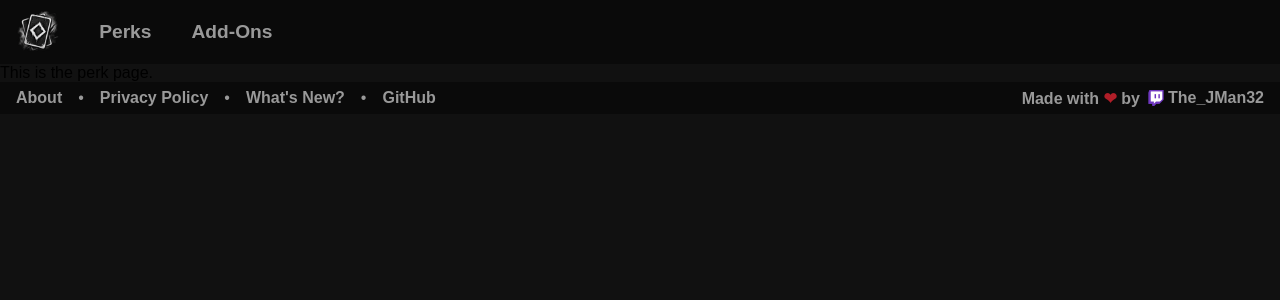
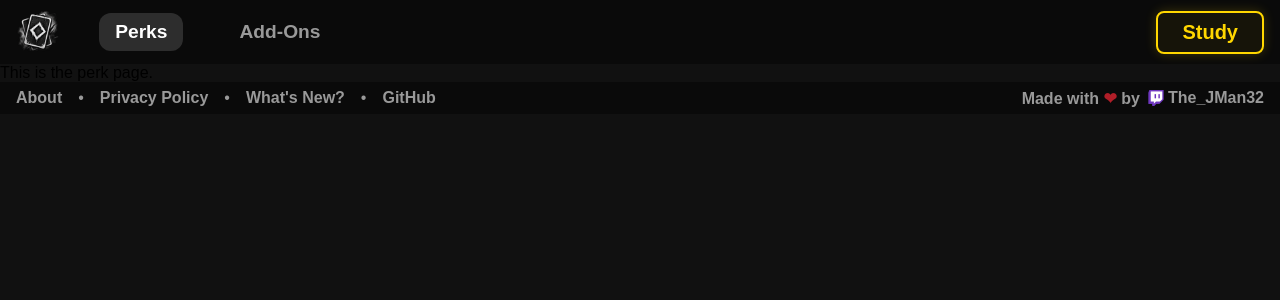
Before and after one commit to JManion32/dbd-flashcards, a Vue app in the folder site/: page /perks in a window 1280 px wide. Shown: the top 300 px of the page. Built offline with nearby package versions, Linux system fonts and the light colour scheme.

Commit message:
Added study component

```diff
--- a/site/src/components/Header.vue
+++ b/site/src/components/Header.vue
@@ -1,5 +1,6 @@
 <script setup lang="ts">
 import siteLogo from '../assets/logo-512.png';
+import StartStudyModal from '../components/modal/StartStudyModal.vue';
 </script>
 
 <template>
@@ -29,6 +30,7 @@ import siteLogo from '../assets/logo-512.png';
                 </RouterLink>
             </nav>
         </div>
+        <StartStudyModal />
     </div>
 </template>
 
@@ -81,8 +83,16 @@ import siteLogo from '../assets/logo-512.png';
     font-size: 1.2rem;
     color: var(--inactive-text);
     font-weight: 800;
+    transition: var(--site-transition);
+    padding: 0.5rem 1rem;
+    border-radius: 0.75rem;
 }
-nav-link:hover {
+.nav-link:hover {
     color: var(--standard-white);
+    background: #1a1a1a;
+}
+.nav-link.router-link-exact-active {
+    color: var(--standard-white);
+    background: #2d2d2d;
 }
 </style>
--- a/site/src/components/TestKnowledge.vue
+++ b/site/src/components/TestKnowledge.vue
@@ -1,8 +1,10 @@
-<script setup lang="ts"></script>
+<script setup lang="ts">
+import StartStudyModal from './modal/StartStudyModal.vue';
+</script>
 <template>
     <div class="test-knowledge-container">
         <h2 class="ready-header">Ready to test your knowledge?</h2>
-        <button style="margin-left: auto">Study</button>
+        <StartStudyModal />
     </div>
 </template>
 <style scoped>
--- a/site/src/components/modal/Modal.vue
+++ b/site/src/components/modal/Modal.vue
@@ -1,5 +1,5 @@
 <script setup lang="ts">
-import { onMounted, onUnmounted, watch } from 'vue';
+import { onMounted, onUnmounted } from 'vue';
 
 const props = defineProps<{
     visible: boolean;
@@ -15,43 +15,18 @@ function handleKeydown(event: KeyboardEvent) {
     }
 }
 
-function lockScroll() {
-    const scrollbarWidth = window.innerWidth - document.documentElement.clientWidth;
-
-    document.body.style.overflow = 'hidden';
-    document.body.style.paddingRight = `${scrollbarWidth}px`;
-}
-
-function unlockScroll() {
-    document.body.style.overflow = '';
-    document.body.style.paddingRight = '';
-}
-
 onMounted(() => {
     window.addEventListener('keydown', handleKeydown);
 });
 
 onUnmounted(() => {
     window.removeEventListener('keydown', handleKeydown);
-    unlockScroll();
 });
-
-watch(
-    () => props.visible,
-    (visible) => {
-        if (visible) {
-            lockScroll();
-        }
-    }
-);
 </script>
 
 <template>
     <Teleport to="body">
-        <Transition
-            :name="transition"
-            @after-leave="unlockScroll"
-        >
+        <Transition :name="transition">
             <div
                 v-if="visible"
                 class="modal-backdrop"
--- a/site/src/components/modal/StartStudyModal.vue
+++ b/site/src/components/modal/StartStudyModal.vue
@@ -0,0 +1,57 @@
+<script setup lang="ts">
+import '../../styles/footer.css';
+import '../../styles/modal.css';
+
+import { ref } from 'vue';
+import Modal from './Modal.vue';
+
+const visible = ref(false);
+</script>
+<template>
+    <button
+        class="study-btn"
+        @click="visible = true"
+    >
+        Study
+    </button>
+    <Modal
+        :visible="visible"
+        transition="fade"
+        @close="visible = false"
+    >
+        <div class="modal-content">
+            <h2>Study</h2>
+        </div>
+    </Modal>
+</template>
+<style scoped>
+.study-btn {
+    border: 2px solid var(--standard-gold);
+    border-radius: 0.5rem;
+
+    background: color-mix(in srgb, var(--standard-gold) 5%, transparent);
+
+    color: var(--standard-gold);
+    margin-left: auto;
+
+    font-size: 1.25rem;
+    font-weight: 900;
+    padding: 0.5rem 1.5rem;
+
+    box-shadow: 0 0 0.75rem color-mix(in srgb, var(--standard-gold) 20%, transparent);
+
+    transition: var(--site-transition);
+}
+
+.study-btn:hover {
+    cursor: pointer;
+    scale: 1.08;
+
+    background: var(--standard-gold);
+    color: var(--standard-black);
+
+    box-shadow:
+        0 0 1rem color-mix(in srgb, var(--standard-gold) 60%, transparent),
+        0 0 2rem color-mix(in srgb, var(--standard-gold) 25%, transparent);
+}
+</style>
--- a/site/src/components/modal/WhatsNewModal.vue
+++ b/site/src/components/modal/WhatsNewModal.vue
@@ -25,7 +25,7 @@ const visible = ref(false);
             <!--TODO: Populate this by pulling from a changelog txt/json file.-->
             <div class="updates-container">
                 <UpdateBlock
-                    title="Welcome!"
+                    title="Hello!"
                     desc="Welcome to DBD Flashcards!"
                     date="09-06-2026"
                 />
--- a/site/src/styles/colors.css
+++ b/site/src/styles/colors.css
@@ -3,6 +3,8 @@
     --site-bg: #111;
     --secondary-bg: #1d1d1d;
     --standard-white: #fff;
+    --standard-gold: #ffd700;
+    --standard-black: #000;
     --inactive-text: #999;
 
     /* Header / Footer */
```
